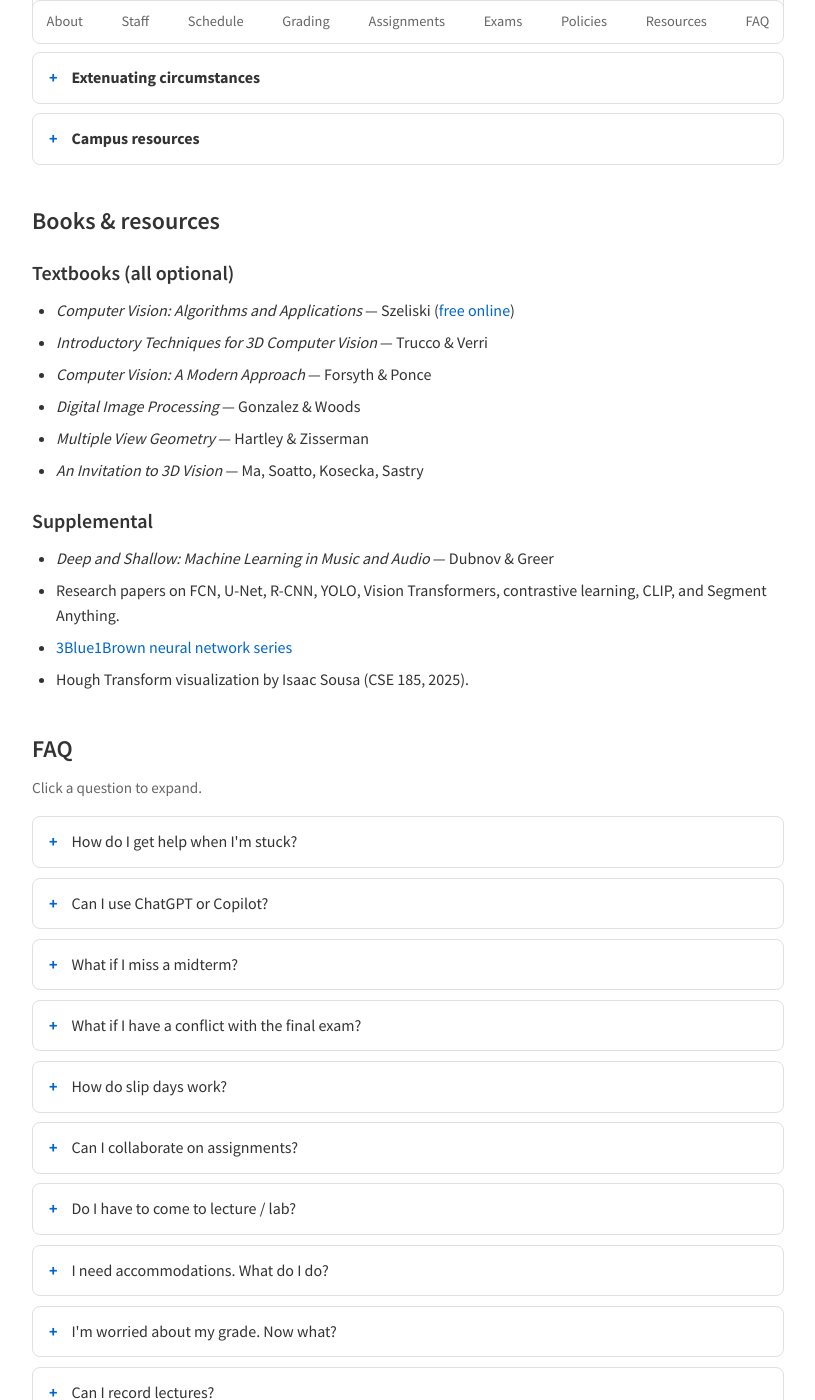
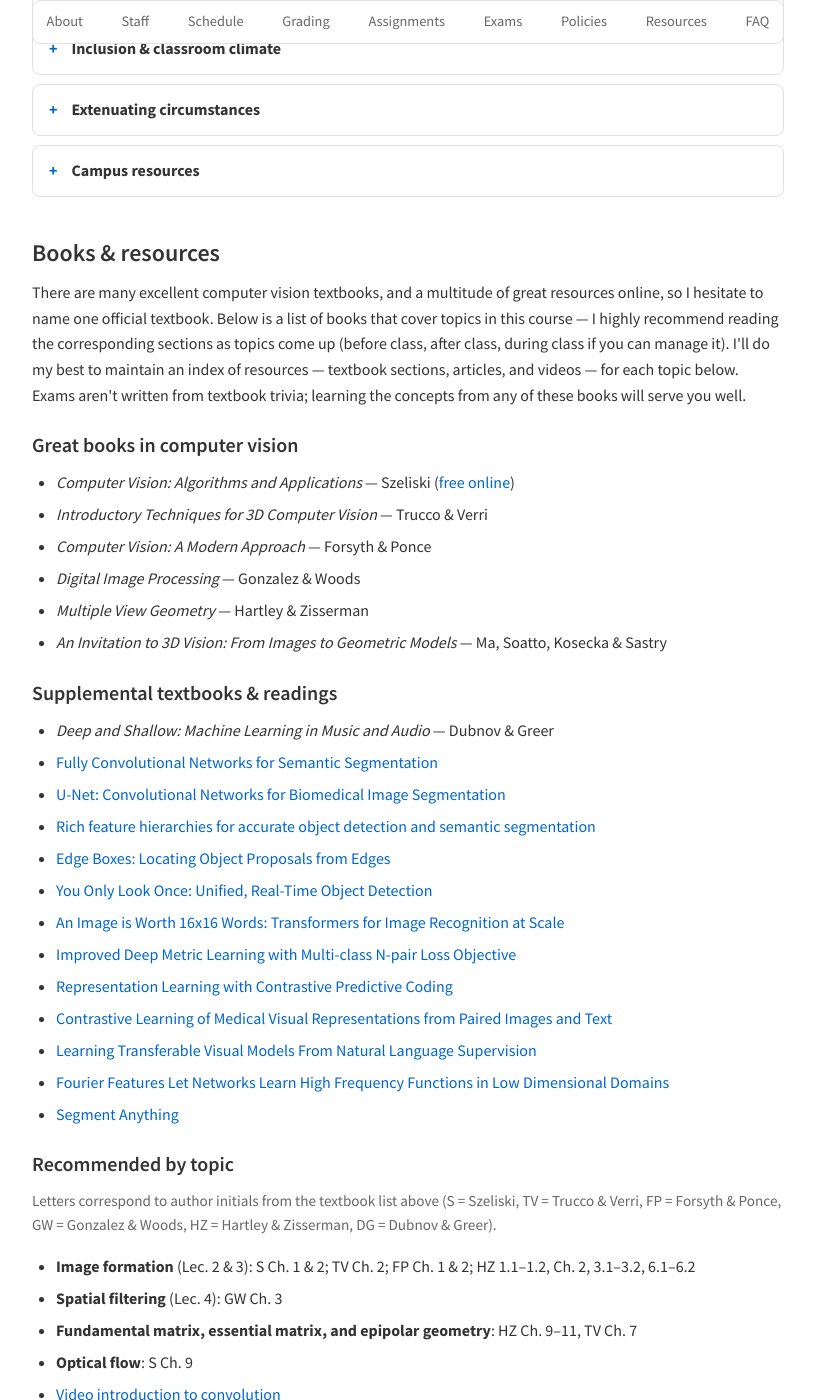
Before and after one commit to rossgreer/rossgreer.github.io, a Jekyll site: the page built from cse185.md, in a window 1280 px wide and 1400 px high, scrolled down 4070 px. Shown: the whole window, without its empty margins (232-1047 px from the left). Built offline with Jekyll 4.4.1, drawn with Linux system fonts in a browser that asks for light colours; some web fonts are replaced; some of the changed text lies outside the part shown.

Commit message:
Revise CSE 185 syllabus copy, grading weights, and resource links
De-AI-ify hero/quickfacts copy, add TAs, adjust grading weights (assignments
4x5%, midterms 45%, final 35%), rename Midterm grace to Midterm clobber
policy, expand participation/slip-day/extenuating-circumstances policy text,
and link the supplemental reading list and topic resources.

Co-Authored-By: Claude Sonnet 5 <noreply@anthropic.com>

```diff
--- a/cse185.md
+++ b/cse185.md
@@ -8,7 +8,6 @@ permalink: /teaching/cse185/
   <div class="course-hero-eyebrow"><a href="{{ '/teaching' | relative_url }}">&larr; Teaching</a></div>
   <h1>CSE 185: Introduction to Computer Vision</h1>
   <p class="course-hero-sub">UC Merced &middot; Fall 2026 &middot; Prof. Ross Greer</p>
-  <p class="course-hero-tag">Your interactive syllabus &mdash; everything you need to navigate the course, in one place.</p>
 </div>
 
 <div class="quickfacts">
@@ -19,18 +18,11 @@ permalink: /teaching/cse185/
   </div>
   <div class="qf-card">
     <div class="qf-label">Office Hours</div>
-    <div class="qf-value">Wed 2:45&ndash;3:45 PM</div>
-    <div class="qf-sub">SE2 209</div>
+    <div class="qf-value">TBD</div>
   </div>
   <div class="qf-card">
     <div class="qf-label">Communication</div>
     <div class="qf-value">Piazza</div>
-    <div class="qf-sub">All announcements posted there</div>
-  </div>
-  <div class="qf-card">
-    <div class="qf-label">Lab</div>
-    <div class="qf-value">Thursdays</div>
-    <div class="qf-sub">3-hour hands-on sessions</div>
   </div>
 </div>
 
@@ -48,12 +40,12 @@ permalink: /teaching/cse185/
 
 <section id="about" class="syllabus-section">
   <h2>About this course</h2>
-  <p>How does a computer make sense of an image? CSE 185 introduces the foundations of computer vision &mdash; from low-level image processing to modern deep learning models that recognize, segment, and reconstruct the visual world.</p>
+  <p>What does it mean to see the world, and how can a computer see? CSE 185 introduces the foundations of computer vision &mdash; from low-level image processing to modern deep learning models that recognize, segment, and reconstruct the visual world.</p>
   <p>We will cover <strong>visual representations, projective geometry, image understanding, and object recognition</strong>, including topics like feature detection, image filtering, segmentation, motion analysis, 3D reconstruction (stereo, photometric stereo, structure from motion), and neural networks. Time permitting, we'll explore face recognition, pose estimation, detection &amp; tracking, action recognition, transformer networks, and vision&ndash;language models.</p>
 
   <h3>Prerequisites</h3>
   <p><strong>Required:</strong> CSE 031, CSE 100, MATH 024.<br>
-  <strong>Strongly recommended:</strong> Linear algebra, multivariable calculus, probability/statistics, Python, and data structures &amp; algorithms. If you're rusty on any of these, that's okay &mdash; come to office hours and we'll point you to refreshers.</p>
+  <strong>Strongly recommended:</strong> Linear algebra, multivariable calculus, probability/statistics, Python, and data structures &amp; algorithms.</p>
 </section>
 
 <section id="staff" class="syllabus-section">
@@ -62,13 +54,12 @@ permalink: /teaching/cse185/
     <div class="staff-card">
       <div class="staff-role">Instructor</div>
       <div class="staff-name">Prof. Ross Greer</div>
-      <div class="staff-detail">SE2 209 &middot; OH: Wed 2:45&ndash;3:45 PM</div>
+      <div class="staff-detail">Office Hours: TBD</div>
       <div class="staff-detail"><a href="mailto:rossgreer@ucmerced.edu">rossgreer@ucmerced.edu</a></div>
     </div>
     <div class="staff-card">
       <div class="staff-role">Teaching Assistants</div>
-      <div class="staff-name">TBD</div>
-      <div class="staff-detail">Announced before the semester begins</div>
+      <div class="staff-name">Kianna Ng, Maitrayee Keskar, Qhelile Sibanda</div>
     </div>
   </div>
   <p class="staff-note"><strong>How to reach us:</strong> use <strong>Piazza</strong> for course questions so the whole class benefits. Use email only for private matters (grading concerns, accommodations, personal circumstances).</p>
@@ -76,7 +67,7 @@ permalink: /teaching/cse185/
 
 <section id="schedule" class="syllabus-section">
   <h2>Key dates</h2>
-  <p class="muted">Assignment and midterm dates are tentative and will be confirmed in the first week. Final exam date is set by the registrar.</p>
+  <p class="muted">Assignment and midterm dates are tentative and will be confirmed in the first week.</p>
   <div class="dates-grid">
     <div class="date-item">
       <div class="date-when">Wed, Sep 23</div>
@@ -94,10 +85,6 @@ permalink: /teaching/cse185/
       <div class="date-when">Wed, Dec 2</div>
       <div class="date-what"><strong>Midterm Quiz 4</strong></div>
     </div>
-    <div class="date-item">
-      <div class="date-when">HW&nbsp;1: Sep&nbsp;21 &middot; HW&nbsp;2: Oct&nbsp;12 &middot; HW&nbsp;3: Nov&nbsp;2 &middot; HW&nbsp;4: Nov&nbsp;30</div>
-      <div class="date-what"><strong>Assignment due dates</strong></div>
-    </div>
     <div class="date-item final">
       <div class="date-when">Mon, Dec 14</div>
       <div class="date-what"><strong>Final Exam</strong><br>8&ndash;11 AM, in-person</div>
@@ -105,7 +92,6 @@ permalink: /teaching/cse185/
   </div>
 
   <h3>Lecture schedule</h3>
-  <p class="muted">Meets Mon&thinsp;/&thinsp;Wed; classes run through Dec&nbsp;9. Topics are tentative; cancelled dates shown in grey.</p>
   <div class="schedule-scroll">
   <table class="schedule-table">
     <thead>
@@ -224,19 +210,19 @@ permalink: /teaching/cse185/
 
   <div class="grade-breakdown">
     <div class="grade-row">
-      <div class="grade-label">Assignments (4 &times; 7.5%)</div>
-      <div class="grade-bar"><div class="grade-fill" style="width:30%"></div></div>
-      <div class="grade-pct">30%</div>
+      <div class="grade-label">Assignments (4 &times; 5%)</div>
+      <div class="grade-bar"><div class="grade-fill" style="width:20%"></div></div>
+      <div class="grade-pct">20%</div>
     </div>
     <div class="grade-row">
-      <div class="grade-label">Midterm Quizzes (4 &times; 10%)</div>
-      <div class="grade-bar"><div class="grade-fill" style="width:40%"></div></div>
-      <div class="grade-pct">40%</div>
+      <div class="grade-label">Midterm Quizzes (4 &times; 11.25%)</div>
+      <div class="grade-bar"><div class="grade-fill" style="width:45%"></div></div>
+      <div class="grade-pct">45%</div>
     </div>
     <div class="grade-row">
       <div class="grade-label">Final Exam</div>
-      <div class="grade-bar"><div class="grade-fill" style="width:30%"></div></div>
-      <div class="grade-pct">30%</div>
+      <div class="grade-bar"><div class="grade-fill" style="width:35%"></div></div>
+      <div class="grade-pct">35%</div>
     </div>
     <div class="grade-row bonus">
       <div class="grade-label">Participation bonus</div>
@@ -269,15 +255,18 @@ permalink: /teaching/cse185/
 <section id="assignments" class="syllabus-section">
   <h2>Assignments</h2>
 
-  <p>There are <strong>four assignments</strong>, one per course unit. Each combines the conceptual practice and the hands-on coding work for that unit into a single deliverable &mdash; so what you study in lecture is what you build in lab.</p>
+  <p>There are <strong>four assignments</strong>, one per course unit. Each combines the conceptual practice and the hands-on coding work for that unit into a single deliverable.</p>
 
   <h3>Working on them</h3>
-  <p>Thursday lab sessions (3 hours) are your built-in work time, with TAs on hand to help. Attendance isn't graded, but the labs are where most students do their best learning. If your section fills up or you want extra time, you're welcome to drop into additional sections.</p>
+  <p>Lab sessions are your built-in work time, with TAs on hand to help. Attendance isn't graded, but the labs are where most students do their best learning. If your section fills up or you want extra time, you're welcome to drop into additional sections.</p>
   <p><strong>You're encouraged to discuss concepts with classmates</strong>, but every solution you turn in must be written by you, in your own words.</p>
 
+  <h3>Submitting your work</h3>
+  <p>Assignments are submitted on Gradescope. Mark all pages associated with each problem &mdash; unmarked pages receive a 0 for that problem and will not be regraded.</p>
+
   <h3>Late work &amp; slip days</h3>
-  <p>Everyone gets <strong>4 slip days</strong> to use across the four assignments. One slip day extends a deadline by 24 hours. No need to ask &mdash; just submit late and we'll count it.</p>
-  <p>Once you're out of slip days, late work earns no credit. Staff prioritizes assignments with active deadlines, so plan ahead. All work must be submitted by <strong>11:59 PM on the final exam date</strong>.</p>
+  <p>Everyone gets <strong>4 slip days</strong> to use across the four assignments. One slip day extends a deadline by 24 hours. They're meant for illness, submission issues, and other unforeseen circumstances &mdash; use them wisely and save them for when you actually need them. No need to ask &mdash; just submit late and we'll count it.</p>
+  <p>Once you're out of slip days, late work earns no credit &mdash; no exceptions. Staff actively prioritizes support for assignments whose deadlines haven't passed, so plan ahead. All work must be submitted by <strong>11:59 PM on the final exam date</strong>; we won't accept submissions after that point, including slip days, so grades can go out on time.</p>
   <p>Hitting a real obstacle (illness, family emergency, technical disaster)? Reach out <em>early</em> &mdash; the sooner we know, the more we can do.</p>
 </section>
 
@@ -319,18 +308,20 @@ permalink: /teaching/cse185/
 
   <details class="policy">
     <summary><strong>Participation bonus</strong></summary>
-    <p>Up to <strong>2.5%</strong> added to your grade for active engagement in Piazza, lab, and lecture.</p>
+    <p>Up to <strong>2.5%</strong> is added to your grade for active and appropriate use of Piazza, lab, and lecture to discuss course topics and ask &amp; answer questions. Not following the guidelines below will reduce your participation score.</p>
+    <p><strong>Getting help:</strong> use Piazza before emailing the instructor or TA, in the order Piazza &rarr; TA &rarr; Instructor, giving reasonable time for a response at each step. Emails about course material must include a link to the corresponding Piazza post. We'll do our best to respond to emails within 48 hours on weekdays.</p>
     <p>Good participation looks like:</p>
     <ul>
-      <li>Public Piazza posts (private when posting unreleased solutions).</li>
-      <li>Searching before posting to avoid duplicates.</li>
-      <li>Asking specific, detailed questions.</li>
-      <li>Using the quality vote buttons instead of "+1" replies.</li>
+      <li>Making Piazza posts public when you can &mdash; it lets classmates help (and lets others learn from the answer). Keep a post private only if it would reveal a solution others are still working on; when in doubt, go private. We may re-mark a post public or private, anonymously, if we think it'll help others.</li>
+      <li>Searching before posting &mdash; your question may already be answered, and a redundant post affects your participation score.</li>
+      <li>Asking specific questions. "How does computer vision work?" or "why is the solution this?" doesn't give us enough to work with &mdash; point to the exact lines or ideas that are confusing you.</li>
+      <li>Coming to TAs with a test that isolates the bug and evidence you've stepped through it, rather than asking them to debug your code from scratch &mdash; part of this course is becoming a better tester and debugger yourself.</li>
+      <li>Using the "good question" / "good answer" vote buttons instead of posting "+1" as an answer or follow-up.</li>
     </ul>
     <p>Not part of participation:</p>
     <ul>
       <li>Filming, photographing, or recording class without permission.</li>
-      <li>Disrupting others' work time during lab.</li>
+      <li>Asking about homework or upcoming labs during a lab section while classmates are still working on the current lab &mdash; be mindful of pacing so everyone gets the TAs' support.</li>
     </ul>
   </details>
 
@@ -342,8 +333,8 @@ permalink: /teaching/cse185/
 
   <details class="policy">
     <summary><strong>Extenuating circumstances</strong></summary>
-    <p>Circumstances outside your control &mdash; health crises, family emergencies, technical disasters &mdash; can qualify for extra support. <strong>Tell us early.</strong> The more lead time we have, the more options we have.</p>
-    <p>If you're running out of slip days and a tough week is coming, reach out before you fall behind.</p>
+    <p>Extenuating circumstances are circumstances outside your control that directly inhibit your ability to complete assignments on time &mdash; things like unforeseen physical or mental health crises, technical issues, or family emergencies.</p>
+    <p><strong>Tell us as soon as possible.</strong> The sooner we know, the more options we have to help. If you have a prolonged extenuating circumstance and expect to run out of slip days, reach out proactively before that happens.</p>
   </details>
 
   <details class="policy">
@@ -362,22 +353,46 @@ permalink: /teaching/cse185/
 <section id="resources" class="syllabus-section">
   <h2>Books &amp; resources</h2>
 
-  <h3>Textbooks (all optional)</h3>
+  <p>There are many excellent computer vision textbooks, and a multitude of great resources online, so I hesitate to name one official textbook. Below is a list of books that cover topics in this course &mdash; I highly recommend reading the corresponding sections as topics come up (before class, after class, during class if you can manage it). I'll do my best to maintain an index of resources &mdash; textbook sections, articles, and videos &mdash; for each topic below. Exams aren't written from textbook trivia; learning the concepts from any of these books will serve you well.</p>
+
+  <h3>Great books in computer vision</h3>
   <ul class="clean-list">
     <li><em>Computer Vision: Algorithms and Applications</em> &mdash; Szeliski (<a href="https://szeliski.org/Book/" target="_blank" rel="noopener">free online</a>)</li>
     <li><em>Introductory Techniques for 3D Computer Vision</em> &mdash; Trucco &amp; Verri</li>
     <li><em>Computer Vision: A Modern Approach</em> &mdash; Forsyth &amp; Ponce</li>
     <li><em>Digital Image Processing</em> &mdash; Gonzalez &amp; Woods</li>
     <li><em>Multiple View Geometry</em> &mdash; Hartley &amp; Zisserman</li>
-    <li><em>An Invitation to 3D Vision</em> &mdash; Ma, Soatto, Kosecka, Sastry</li>
+    <li><em>An Invitation to 3D Vision: From Images to Geometric Models</em> &mdash; Ma, Soatto, Kosecka &amp; Sastry</li>
   </ul>
 
-  <h3>Supplemental</h3>
+  <h3>Supplemental textbooks &amp; readings</h3>
   <ul class="clean-list">
     <li><em>Deep and Shallow: Machine Learning in Music and Audio</em> &mdash; Dubnov &amp; Greer</li>
-    <li>Research papers on FCN, U-Net, R-CNN, YOLO, Vision Transformers, contrastive learning, CLIP, and Segment Anything.</li>
-    <li><a href="https://www.3blue1brown.com/topics/neural-networks" target="_blank" rel="noopener">3Blue1Brown neural network series</a></li>
-    <li>Hough Transform visualization by Isaac Sousa (CSE 185, 2025).</li>
+    <li><a href="https://arxiv.org/abs/1411.4038" target="_blank" rel="noopener">Fully Convolutional Networks for Semantic Segmentation</a></li>
+    <li><a href="https://arxiv.org/abs/1505.04597" target="_blank" rel="noopener">U-Net: Convolutional Networks for Biomedical Image Segmentation</a></li>
+    <li><a href="https://arxiv.org/abs/1311.2524" target="_blank" rel="noopener">Rich feature hierarchies for accurate object detection and semantic segmentation</a></li>
+    <li><a href="https://pdollar.github.io/files/papers/ZitnickDollarECCV14edgeBoxes.pdf" target="_blank" rel="noopener">Edge Boxes: Locating Object Proposals from Edges</a></li>
+    <li><a href="https://arxiv.org/abs/1506.02640" target="_blank" rel="noopener">You Only Look Once: Unified, Real-Time Object Detection</a></li>
+    <li><a href="https://arxiv.org/abs/2010.11929" target="_blank" rel="noopener">An Image is Worth 16x16 Words: Transformers for Image Recognition at Scale</a></li>
+    <li><a href="https://papers.nips.cc/paper_files/paper/2016/file/6b180037abbebea991d8b1232f8a8ca9-Paper.pdf" target="_blank" rel="noopener">Improved Deep Metric Learning with Multi-class N-pair Loss Objective</a></li>
+    <li><a href="https://arxiv.org/pdf/1807.03748" target="_blank" rel="noopener">Representation Learning with Contrastive Predictive Coding</a></li>
+    <li><a href="https://arxiv.org/pdf/2010.00747" target="_blank" rel="noopener">Contrastive Learning of Medical Visual Representations from Paired Images and Text</a></li>
+    <li><a href="https://arxiv.org/abs/2103.00020" target="_blank" rel="noopener">Learning Transferable Visual Models From Natural Language Supervision</a></li>
+    <li><a href="https://proceedings.neurips.cc/paper_files/paper/2020/file/55053683268957697aa39fba6f231c68-Paper.pdf" target="_blank" rel="noopener">Fourier Features Let Networks Learn High Frequency Functions in Low Dimensional Domains</a></li>
+    <li><a href="https://arxiv.org/abs/2304.02643" target="_blank" rel="noopener">Segment Anything</a></li>
+  </ul>
+
+  <h3>Recommended by topic</h3>
+  <p class="muted">Letters correspond to author initials from the textbook list above (S = Szeliski, TV = Trucco &amp; Verri, FP = Forsyth &amp; Ponce, GW = Gonzalez &amp; Woods, HZ = Hartley &amp; Zisserman, DG = Dubnov &amp; Greer).</p>
+  <ul class="clean-list">
+    <li><strong>Image formation</strong> (Lec. 2 &amp; 3): S Ch. 1 &amp; 2; TV Ch. 2; FP Ch. 1 &amp; 2; HZ 1.1&ndash;1.2, Ch. 2, 3.1&ndash;3.2, 6.1&ndash;6.2</li>
+    <li><strong>Spatial filtering</strong> (Lec. 4): GW Ch. 3</li>
+    <li><strong>Fundamental matrix, essential matrix, and epipolar geometry</strong>: HZ Ch. 9&ndash;11, TV Ch. 7</li>
+    <li><strong>Optical flow</strong>: S Ch. 9</li>
+    <li><a href="https://youtu.be/KuXjwB4LzSA" target="_blank" rel="noopener">Video introduction to convolution</a></li>
+    <li><a href="https://www.youtube.com/playlist?list=PLZHQObOWTQDNU6R1_67000Dx_ZCJB-3pi" target="_blank" rel="noopener">3Blue1Brown neural network series</a></li>
+    <li><a href="https://www.desmos.com/calculator/yrbgndefo7" target="_blank" rel="noopener">Hough Transform visualization by Isaac Sousa (CSE 185, 2025)</a></li>
+    <li><strong>Convolutional neural networks</strong>: S Ch. 5&ndash;6, DG Ch. 6.1&ndash;6.2, 7.3</li>
   </ul>
 </section>
 
@@ -385,7 +400,7 @@ permalink: /teaching/cse185/
   <h2>FAQ</h2>
   <p class="muted">Click a question to expand.</p>
 
-  <details class="faq"><summary>How do I get help when I'm stuck?</summary><p>Post on Piazza first &mdash; classmates and staff respond there, and your question probably helps others too. Come to office hours (Prof. Greer: Wed 2:45&ndash;3:45 PM, SE2 209), or grab help during Thursday labs. Email is for private matters.</p></details>
+  <details class="faq"><summary>How do I get help when I'm stuck?</summary><p>Post on Piazza first &mdash; classmates and staff respond there, and your question probably helps others too. Come to office hours (details TBD), or grab help during lab. Email is for private matters.</p></details>
 
   <details class="faq"><summary>Can I use ChatGPT or Copilot?</summary><p>Not as a solution generator. Pasting AI output as your assignment answer counts as an academic integrity violation. Using AI to learn concepts or debug your own code is fine &mdash; the line is what you submit.</p></details>
 
```
Also changed, not shown: other parts of cse185.md (+1 -1 lines).
